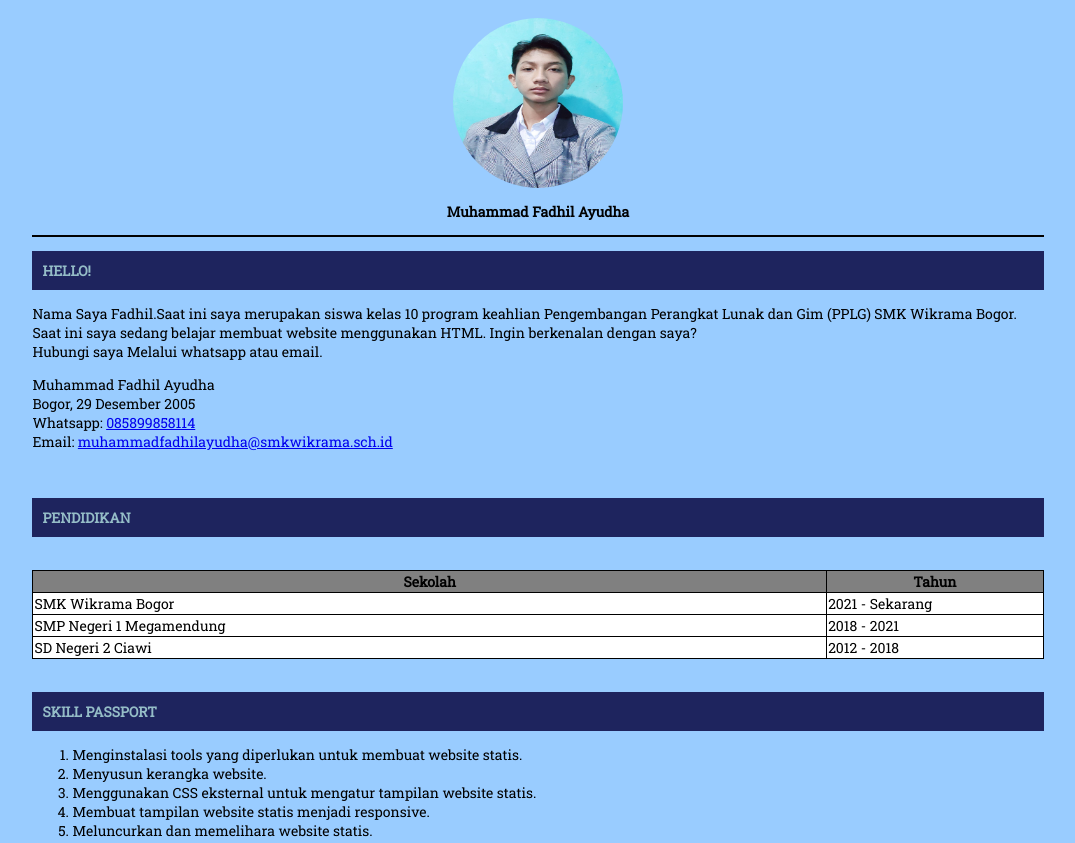
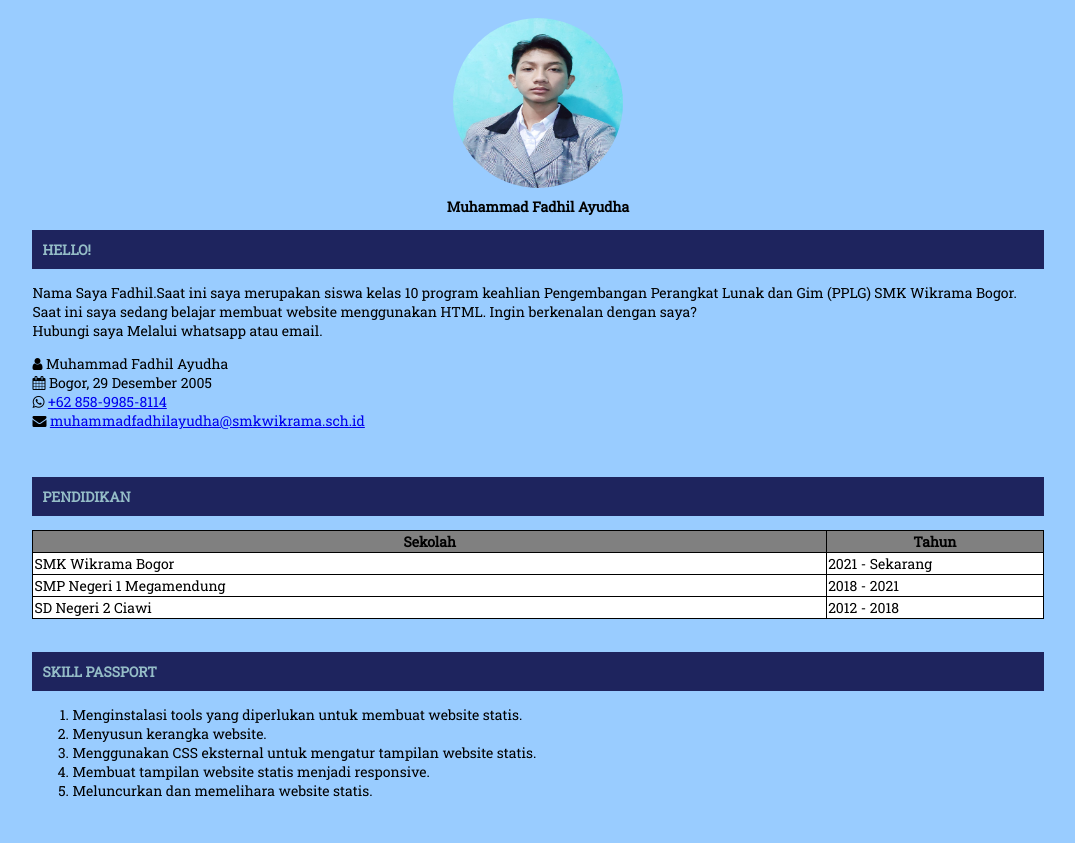
Before and after one commit to Fadhilayudha/Fadhil-portofolio, a plain HTML site: page index.html in a window 1280 px wide. Shown: the top 843 px of the page, without its empty margins (102-1177 px from the left). Drawn offline with nearby package versions, Linux system fonts and the light colour scheme.

Commit message:
ganti tampilan

```diff
--- a/index.html
+++ b/index.html
@@ -6,27 +6,39 @@
     <meta name="viewport" content="width=device-width, initial-scale=1.0">
     <title>Muhammad Fadhil Ayudha</title>
     <link rel="stylesheet" href="style.css">
+    <link rel="stylesheet" href="https://cdnjs.cloudflare.com/ajax/libs/font-awesome/4.7.0/css/font-awesome.min.css">
 </head>
 <body>
     <div class="container">
+        <div class="card">
+            <div class="profile">
+                <div class="border-dashed">
+                    <div class="column">
                         <img class="img-profil" src="WhatsApp Image 2021-09-21 at 14.35.55.jpeg" style width="150px 150px">
-        <h3 class="align-center">Muhammad Fadhil Ayudha</h3>
-        <hr class="hr">
+
+                    </div>
+                    <div class="column">
+                        <h1 class="align-center profile-name">Muhammad Fadhil Ayudha</h1>
+                    </div>
+                </div>
+            </div>
+            <div class="card-body">
                 <h3 class="h-color">HELLO!</h3>
+                <div class="colored w-p">
                     <p>
                         Nama Saya Fadhil.Saat ini saya merupakan siswa kelas 10 program keahlian Pengembangan Perangkat Lunak dan Gim (PPLG) SMK Wikrama Bogor.</br>
                         Saat ini saya sedang belajar membuat website menggunakan HTML. Ingin berkenalan dengan saya?</br>
                         Hubungi saya Melalui whatsapp atau email.
                     </p>
-        Muhammad Fadhil Ayudha</br>
-        Bogor, 29 Desember 2005</br>
-        Whatsapp: <a href="https://wa.me/085899858114/?text=Hello!" target="blank">085899858114</a></br>
-        Email: <a href="mailto:muhammadfadhilayudha@smkwikrama.sch.id">muhammadfadhilayudha@smkwikrama.sch.id</a></p>
+                    <i class="fa fa-user"></i> Muhammad Fadhil Ayudha</br>
+                    <i class="fa fa-calendar"></i> Bogor, 29 Desember 2005</br>
+                    <i class="fa fa-whatsapp"></i> <a href="https://wa.me/085899858114/?text=Hello!" target="blank">+62 858-9985-8114</a></br>
+                    <i class="fa fa-envelope"></i> <a href="mailto:muhammadfadhilayudha@smkwikrama.sch.id">muhammadfadhilayudha@smkwikrama.sch.id</a></p>
+                </div>
                 <br>
                 <h3  class="h-color">PENDIDIKAN</h3>
-        <br>
-
-        <table border="1" width="100%" class="table-pendidikan">
+                <div class="colored w-p">
+                    <table border="1" width="100%" class="table-pendidikan table table-striped ">
                         <thead>
                             <tr class="tr-grey">
                                 <th class="td-center td-55">Sekolah</th>
@@ -48,9 +60,10 @@
                             </tr>
                         </tbody>
                     </table>
+                </div>
                 <br>
                 <h3  class="h-color">SKILL PASSPORT</h3>
-            <ol>
+                    <ol class="colored">
                         <li>Menginstalasi tools yang diperlukan untuk membuat website statis.</li>
                         <li>Menyusun kerangka website.</li>
                         <li>Menggunakan CSS eksternal untuk mengatur tampilan website statis.</li>
@@ -59,7 +72,7 @@
                     </ol>
                 <br>
                 <h3  class="h-color">INSPIRASI</h3>
-        <ul>
+                <ul class="colored">
                     <li class="li-title">kejar.id</li>
                     kejar.id sangat mudah untuk digunakan, dengan tampilan yang menarik dan menyediakan pembahasan metri, soal-soal ulangan dengan tertata rapih.
                     <li class="li-title">Pedulilindungi.id</li>
@@ -72,5 +85,8 @@
                     POFO website yang menyediakan berbagai template responsive bootstrap yang inovatif, menarik dan sangat fleksibel dalam penggunaannya.
                 </ul>
             </div>
+        </div>
+    </div>
 </body>
+<script src="https://cdn.jsdelivr.net/npm/bootstrap@5.1.1/dist/js/bootstrap.bundle.min.js" integrity="sha384-/bQdsTh/da6pkI1MST/rWKFNjaCP5gBSY4sEBT38Q/9RBh9AH40zEOg7Hlq2THRZ" crossorigin="anonymous"></script>
 </html>
```
Lines whose indentation alone changed are shown as unchanged.
